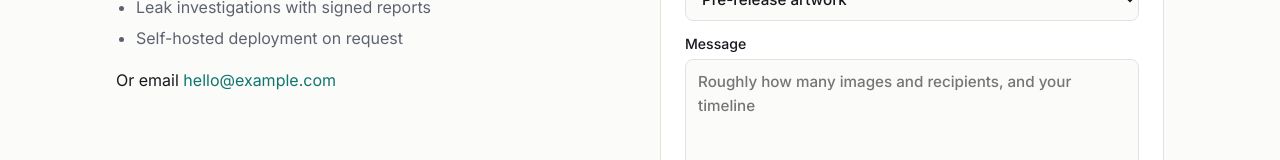
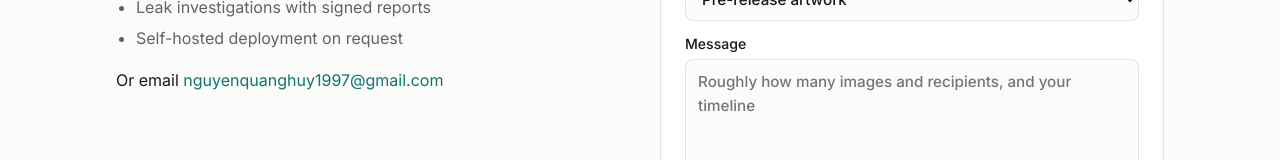
Before and after one commit to levi218/forensic-watermark-site, a plain HTML site: page index.html in a window 1280 px wide. Shown: the part 5465-5625 px from the top of the page. Drawn offline with Linux system fonts and the light colour scheme.

Commit message:
Set landing page contact email
Co-Authored-By: Claude Opus 5.5 <noreply@anthropic.com>

```diff
--- a/index.html
+++ b/index.html
@@ -315,7 +315,7 @@ footer p { margin: 4px 0; }
 
 <script src="examples/examples.js"></script>
 <script>
-const CONTACT_EMAIL = "hello@example.com"; // TODO: real address before publishing
+const CONTACT_EMAIL = "nguyenquanghuy1997@gmail.com";
 const $ = (s) => document.querySelector(s);
 const stage = $("#stage");
 const img = (n, k) => `examples/${n}-${k}`;
```
